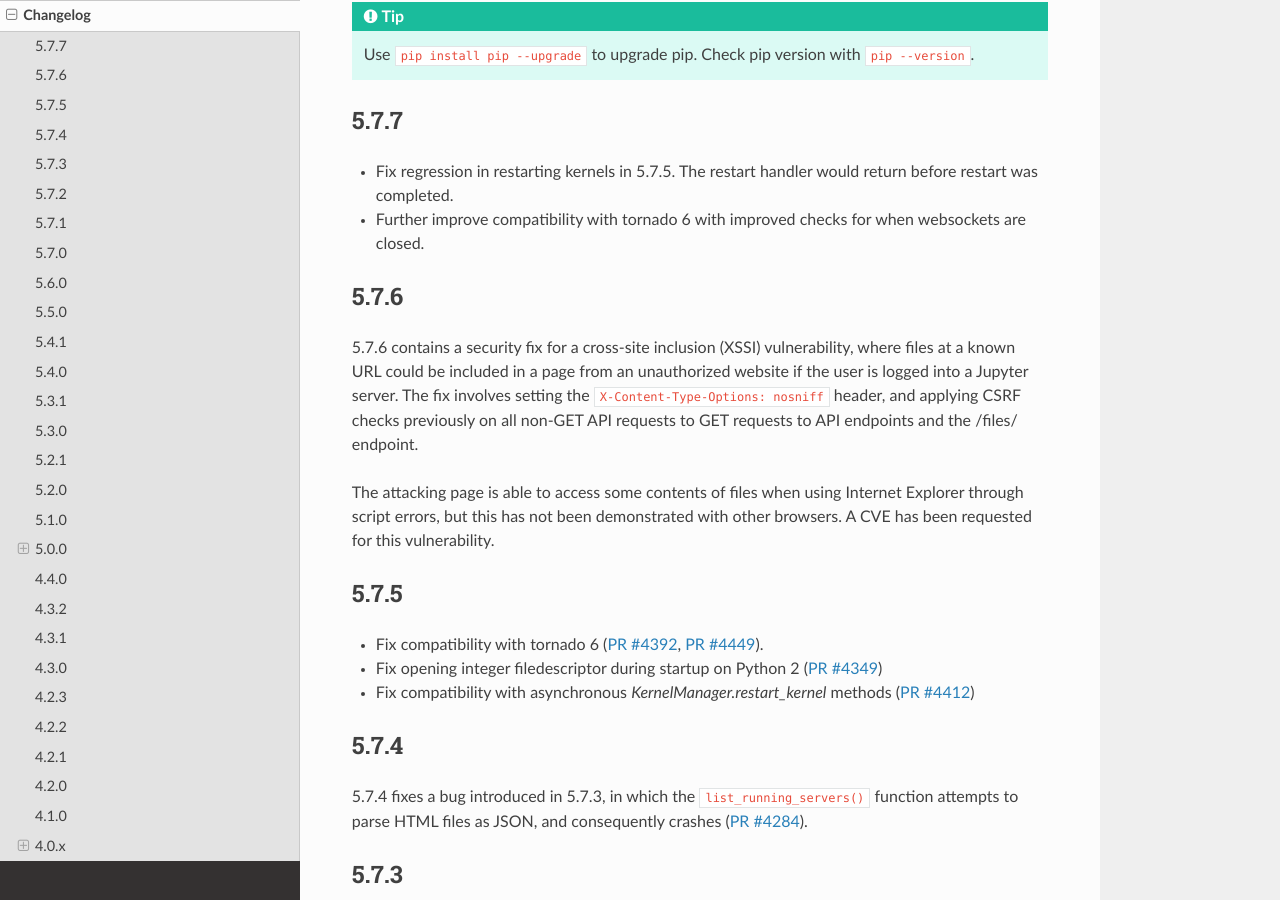
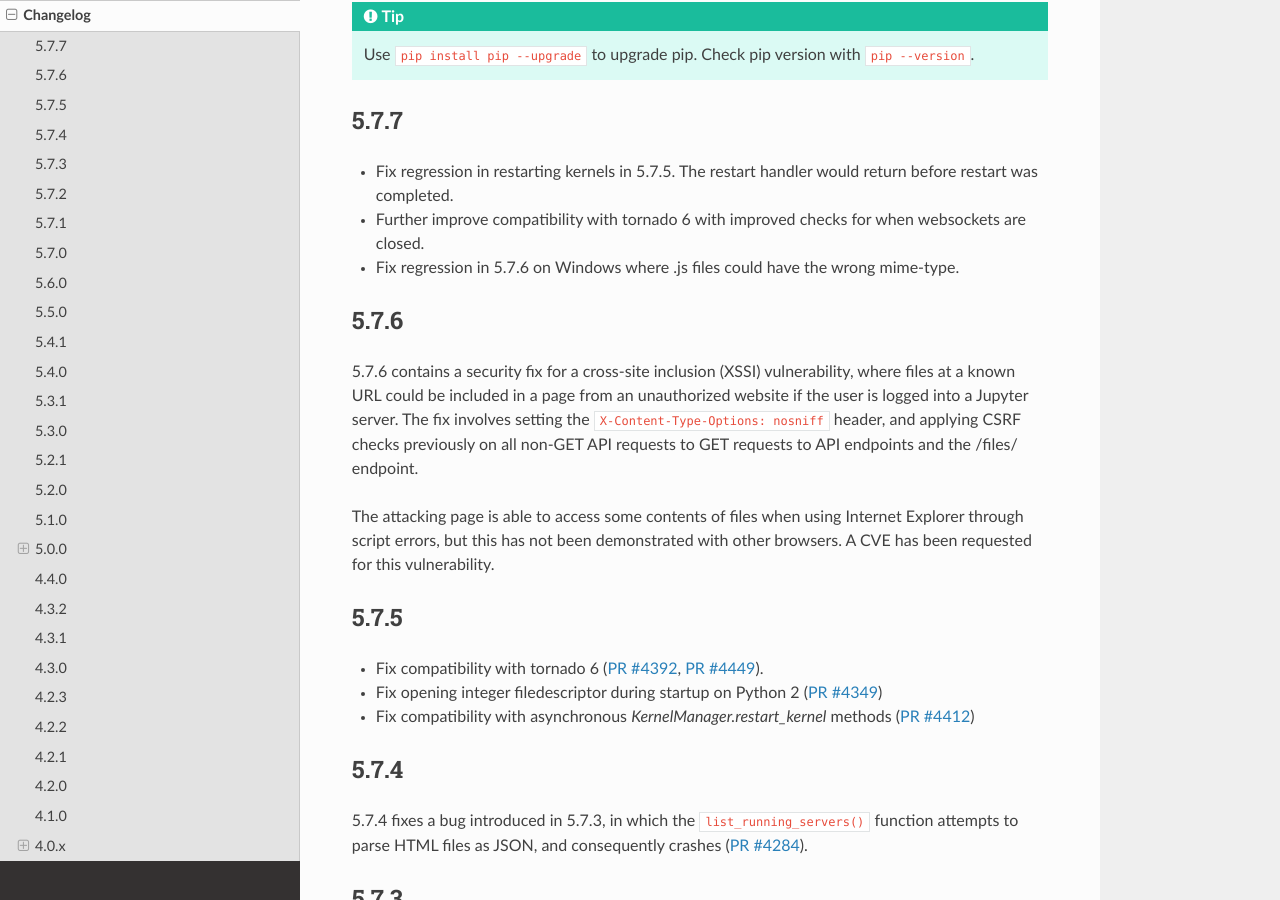
Before and after one commit to jupyter/nbclassic, a Sphinx documentation site: the page built from docs/source/changelog.rst, in a window 1280 px wide and 900 px high, scrolled down 381 px. Built offline with Sphinx 7.4.7 and the Read the Docs theme 2.0.0, drawn with Linux system fonts in a browser that asks for light colours; pages that are not in the unit, such as notebooks, are missing from menus; the version number could not be read and is left out.

Commit message:
add .js mimetype fix to changelog

```diff
--- a/docs/source/changelog.rst
+++ b/docs/source/changelog.rst
@@ -30,6 +30,7 @@
   The restart handler would return before restart was completed.
 - Further improve compatibility with tornado 6 with improved
   checks for when websockets are closed.
+- Fix regression in 5.7.6 on Windows where .js files could have the wrong mime-type.
 
 .. _release-5.7.6:
 
```
